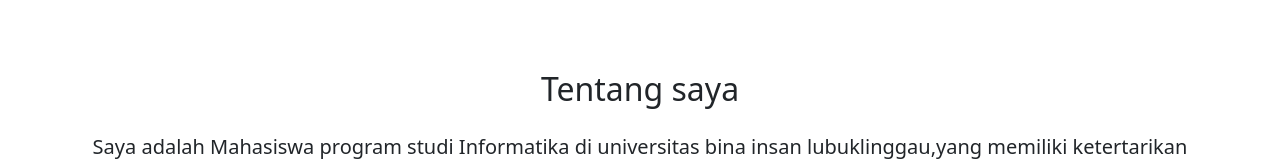
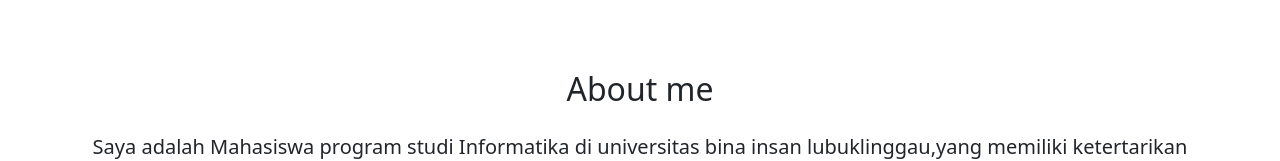
Before and after one commit to fadhilbe/my-porto, a plain HTML site: page MY PORTO/index.html in a window 1280 px wide. Shown: the part 812-973 px from the top of the page. Drawn offline with nearby package versions, Linux system fonts and the light colour scheme.

Commit message:
Update index.html

```diff
--- a/MY PORTO/index.html
+++ b/MY PORTO/index.html
@@ -45,7 +45,7 @@
 <div class="container">
   <div class="row text-center mb-3">
     <div class="col md-4">
-      <h2>Tentang saya</h2>
+      <h2>About me</h2>
     </div>
   </div>
   <div class="row justify-content-center fs-5 text-center">
```
